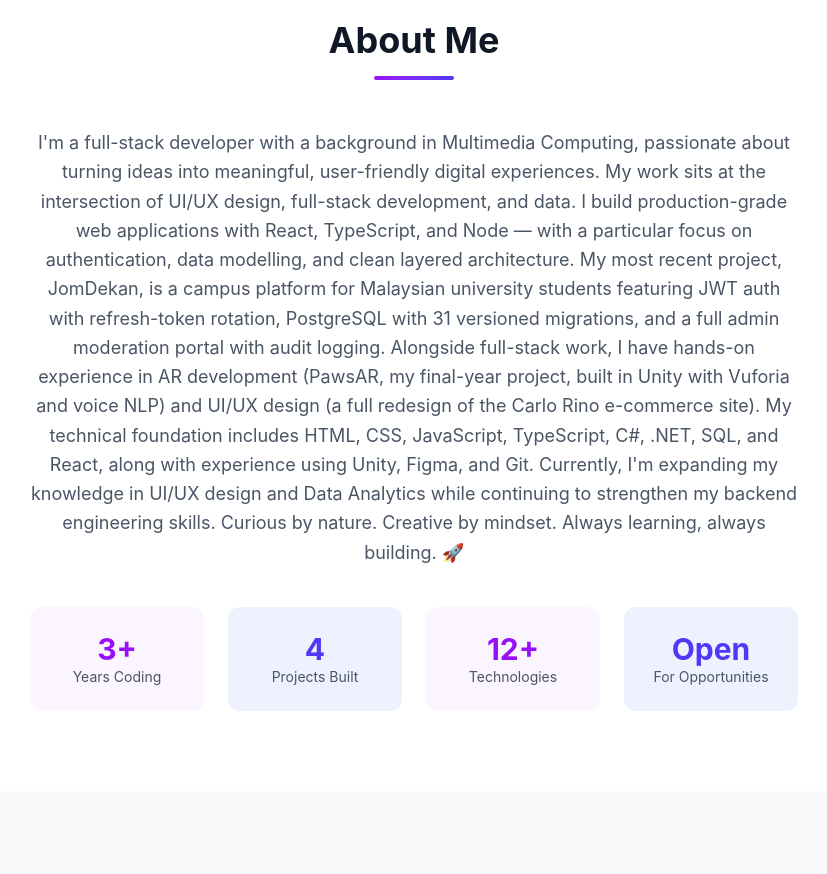
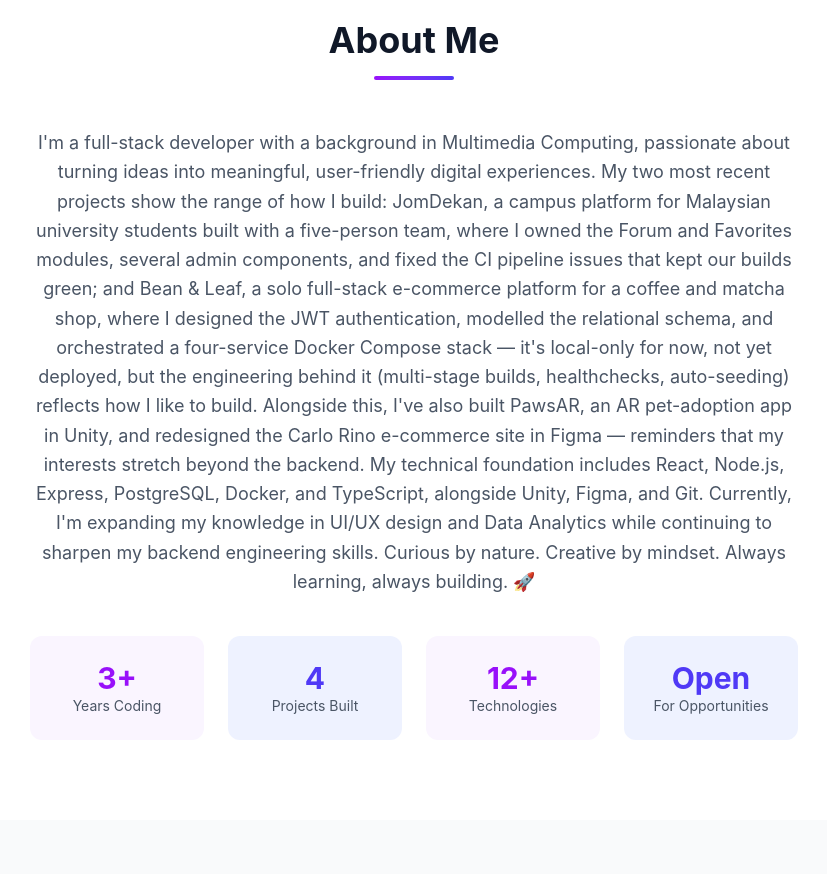
Before and after one commit to MNissha/Portfolio_Nissha, a React (Vite) app: page / in a window 1280 px wide. Shown: the part 860-1734 px from the top of the page, without its empty margins (226-1053 px from the left). Built offline with nearby package versions, Linux system fonts and the light colour scheme.

Commit message:
content: update About Me to reflect JomDekan and Bean & Leaf

```diff
--- a/src/components/sections/About.tsx
+++ b/src/components/sections/About.tsx
@@ -12,23 +12,25 @@
           <p className="text-lg text-gray-600 leading-relaxed">
             I'm a full-stack developer with a background in Multimedia
             Computing, passionate about turning ideas into meaningful,
-            user-friendly digital experiences. My work sits at the
-            intersection of UI/UX design, full-stack development, and data. I
-            build production-grade web applications with React, TypeScript,
-            and Node — with a particular focus on authentication, data
-            modelling, and clean layered architecture. My most recent
-            project, JomDekan, is a campus platform for Malaysian university
-            students featuring JWT auth with refresh-token rotation,
-            PostgreSQL with 31 versioned migrations, and a full admin
-            moderation portal with audit logging. Alongside full-stack work,
-            I have hands-on experience in AR development (PawsAR, my
-            final-year project, built in Unity with Vuforia and voice NLP)
-            and UI/UX design (a full redesign of the Carlo Rino e-commerce
-            site). My technical foundation includes HTML, CSS, JavaScript,
-            TypeScript, C#, .NET, SQL, and React, along with experience using
+            user-friendly digital experiences. My two most recent projects
+            show the range of how I build: JomDekan, a campus platform for
+            Malaysian university students built with a five-person team,
+            where I owned the Forum and Favorites modules, several admin
+            components, and fixed the CI pipeline issues that kept our
+            builds green; and Bean & Leaf, a solo full-stack e-commerce
+            platform for a coffee and matcha shop, where I designed the JWT
+            authentication, modelled the relational schema, and orchestrated
+            a four-service Docker Compose stack — it's local-only for now,
+            not yet deployed, but the engineering behind it (multi-stage
+            builds, healthchecks, auto-seeding) reflects how I like to
+            build. Alongside this, I've also built PawsAR, an AR
+            pet-adoption app in Unity, and redesigned the Carlo Rino
+            e-commerce site in Figma — reminders that my interests stretch
+            beyond the backend. My technical foundation includes React,
+            Node.js, Express, PostgreSQL, Docker, and TypeScript, alongside
             Unity, Figma, and Git. Currently, I'm expanding my knowledge in
-            UI/UX design and Data Analytics while continuing to strengthen
-            my backend engineering skills. Curious by nature. Creative by
+            UI/UX design and Data Analytics while continuing to sharpen my
+            backend engineering skills. Curious by nature. Creative by
             mindset. Always learning, always building. 🚀
           </p>
           <div className="grid grid-cols-2 md:grid-cols-4 gap-6 mt-10">
```
